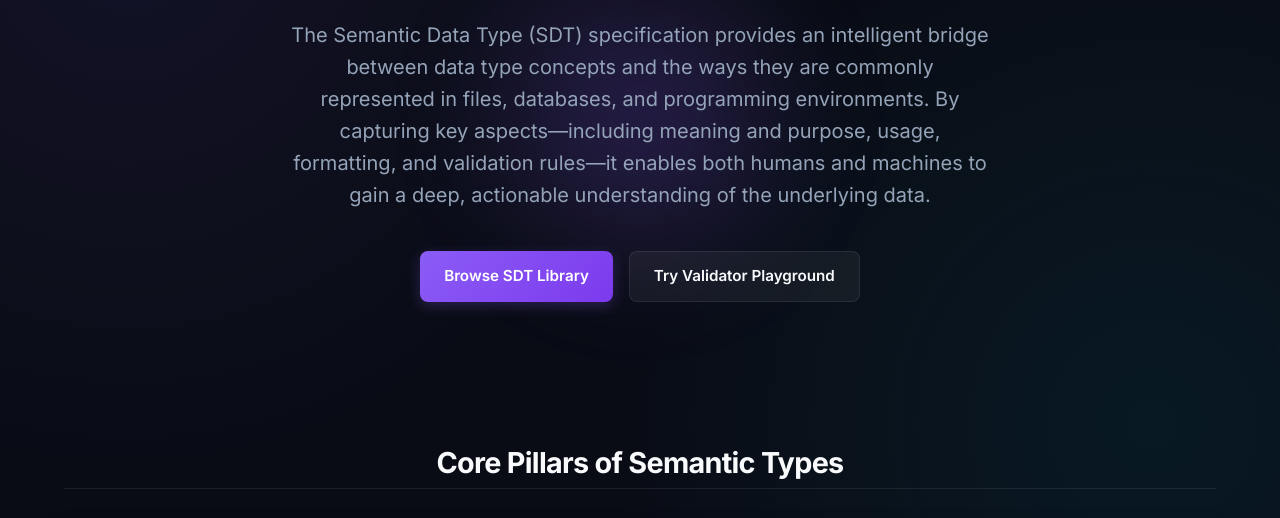
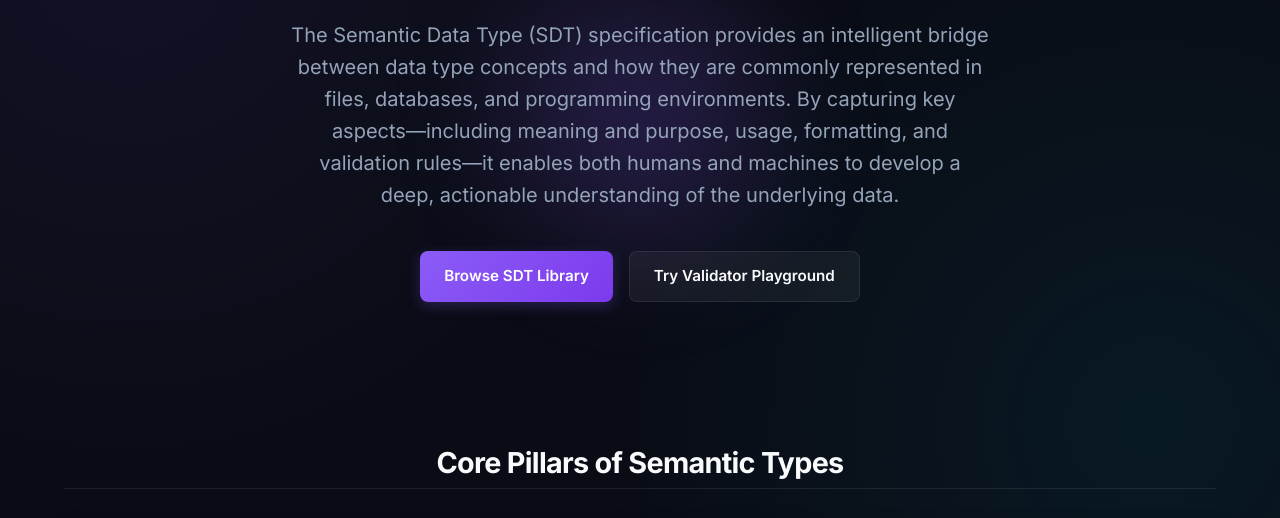
Before and after one commit to DataArtifex/dartfx-semanticdt, an Eleventy site: page website/src/index.njk in a window 1280 px wide. Shown: the part 217-735 px from the top of the page. Built offline with nearby package versions, Linux system fonts and the light colour scheme; Eleventy itself is replaced by a stand-in of ours; files that its build step writes are made by us from their sources.

Commit message:
style: improve clarity and phrasing of hero section description

```diff
--- a/website/src/index.njk
+++ b/website/src/index.njk
@@ -9,8 +9,8 @@ description: Establishing a formal bridge between conceptual representations and
   <div class="hero-glow"></div>
   <h1>Semantic Data Type</h1>
   <p>
-    The Semantic Data Type (SDT) specification provides an intelligent bridge between data type concepts and the ways they are commonly represented in files, databases, and programming environments.
-    By capturing key aspects—including meaning and purpose, usage, formatting, and validation rules—it enables both humans and machines to gain a deep, actionable understanding of the underlying data.
+    The Semantic Data Type (SDT) specification provides an intelligent bridge between data type concepts and how they are commonly represented in files, databases, and programming environments.
+    By capturing key aspects—including meaning and purpose, usage, formatting, and validation rules—it enables both humans and machines to develop a deep, actionable understanding of the underlying data.
   </p>
   <div class="hero-actions">
     <a href="{{ '/library/' | url }}" class="btn btn-primary">Browse SDT Library</a>
```
